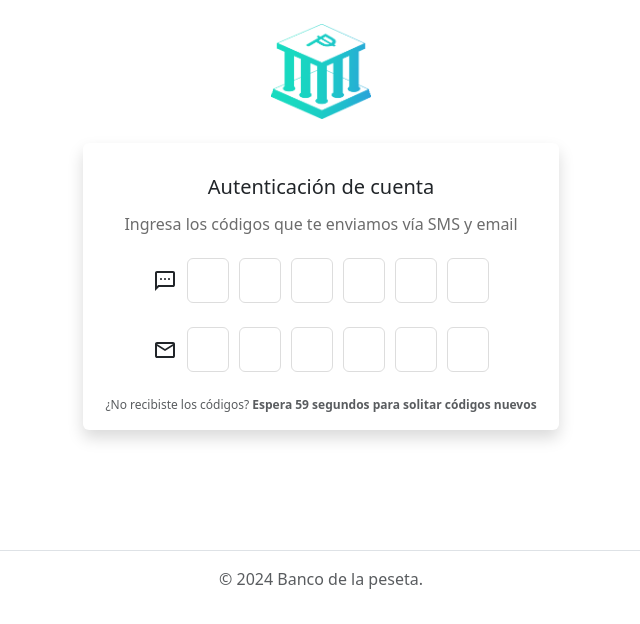
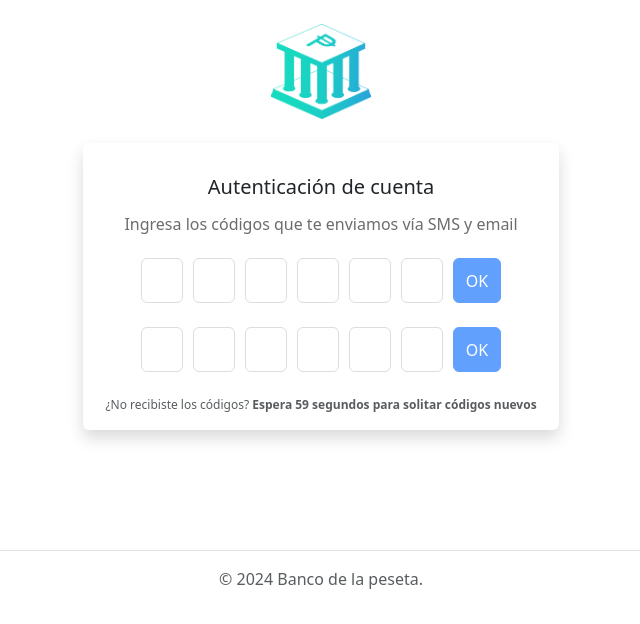
Before and after one commit to DSO-TECHINFO/bancodelapeseta-frontend, an Angular app: page /account-verification in a window 1280 px wide. Shown: the top 624 px of the page, without its empty margins (319-959 px from the left). Built offline with nearby package versions, Linux system fonts and the light colour scheme.

Commit message:
reverting changes account-verification

```diff
--- a/src/app/account-verification/account-verification.component.html
+++ b/src/app/account-verification/account-verification.component.html
@@ -14,30 +14,31 @@
                     <h6 class="subtitle mt-3 mb-4">Ingresa los códigos que te enviamos vía SMS y email</h6>
 
                     <div class="otp-field mb-4">
-                        <!-- SMS icon -->
-                        <svg xmlns="http://www.w3.org/2000/svg" height="24" viewBox="0 -960 960 960" width="24">
-                            <path fill="currentColor"
-                                d="M320-520q17 0 28.5-11.5T360-560q0-17-11.5-28.5T320-600q-17 0-28.5 11.5T280-560q0 17 11.5 28.5T320-520Zm160 0q17 0 28.5-11.5T520-560q0-17-11.5-28.5T480-600q-17 0-28.5 11.5T440-560q0 17 11.5 28.5T480-520Zm160 0q17 0 28.5-11.5T680-560q0-17-11.5-28.5T640-600q-17 0-28.5 11.5T600-560q0 17 11.5 28.5T640-520ZM80-80v-720q0-33 23.5-56.5T160-880h640q33 0 56.5 23.5T880-800v480q0 33-23.5 56.5T800-240H240L80-80Zm126-240h594v-480H160v525l46-45Zm-46 0v-480 480Z" />
-                        </svg>
+                        <!-- FIXME: material-icons no longer exists -->
+                        <!-- <span class="icon material-icons-outlined">sms</span> -->
                         <input type="number" />
                         <input type="number" />
                         <input type="number" />
                         <input type="number" />
                         <input type="number" />
                         <input type="number" />
+                        <button disabled class="btn btn-primary btn-verificator">
+                            OK
+                        </button>
                     </div>
 
                     <div class="otp-field mb-4">
-                        <!-- email icon -->
-                        <svg xmlns="http://www.w3.org/2000/svg" height="24" viewBox="0 -960 960 960" width="24">
-                            <path fill="currentColor" d="M160-160q-33 0-56.5-23.5T80-240v-480q0-33 23.5-56.5T160-800h640q33 0 56.5 23.5T880-720v480q0 33-23.5 56.5T800-160H160Zm320-280L160-640v400h640v-400L480-440Zm0-80 320-200H160l320 200ZM160-640v-80 480-400Z" />
-                        </svg>
+                        <!-- FIXME: material-icons no longer exists -->
+                        <!-- <span class="icon material-icons-outlined">email</span> -->
                         <input type="number" />
                         <input type="number" />
                         <input type="number" />
                         <input type="number" />
                         <input type="number" />
                         <input type="number" />
+                        <button disabled class="btn btn-primary btn-verificator">
+                            OK
+                        </button>
                     </div>
 
                     <!-- <p class="resend text-muted mb-0">
```
